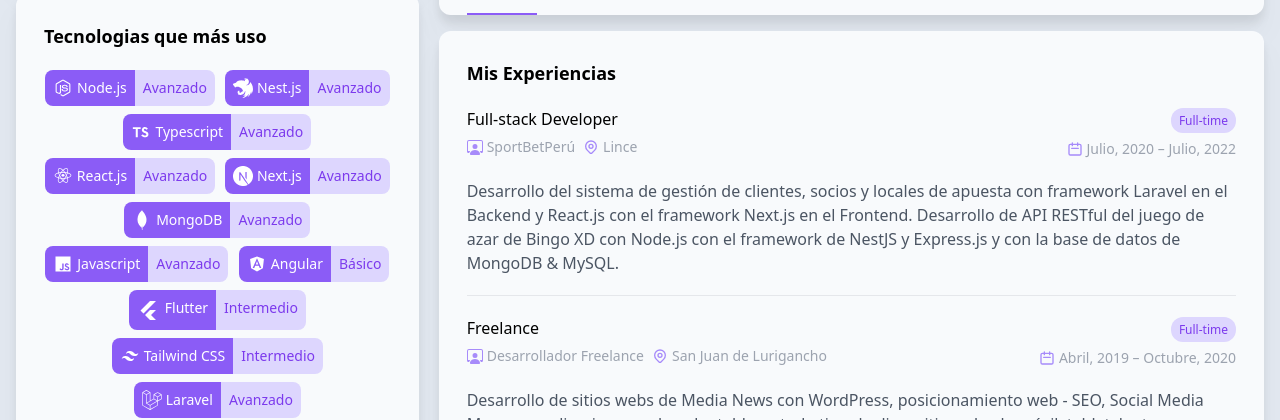
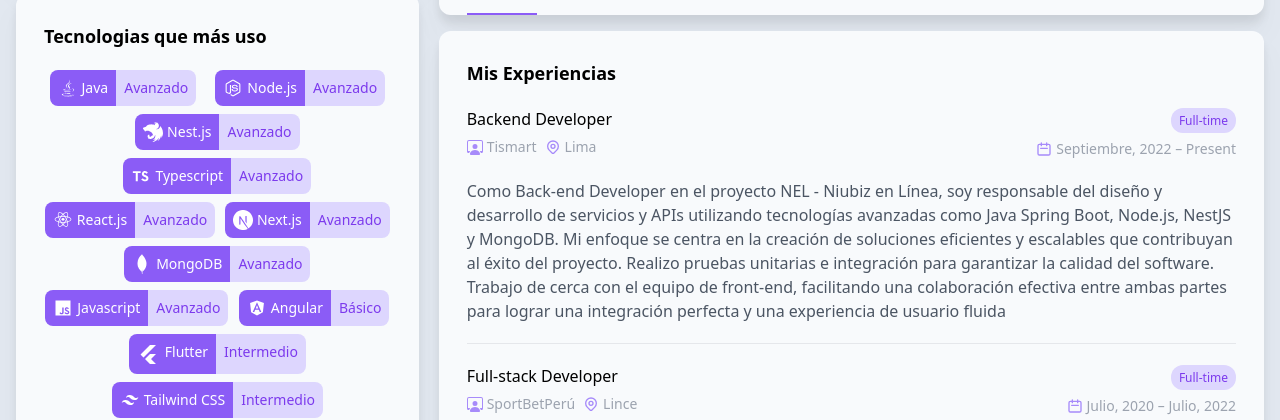
Before and after one commit to chaicopadillag/chaicopadillag.github.io, a React (Vite) app: page / in a window 1280 px wide. Shown: the part 380-800 px from the top of the page. Built offline with nearby package versions, Linux system fonts and the light colour scheme.

Commit message:
feat: add last experencies and skils

```diff
--- a/src/database/experienceDB.ts
+++ b/src/database/experienceDB.ts
@@ -1,6 +1,17 @@
 import { ExperienceType } from '../types/ExperienceType';
 
 export const experienceDB: ExperienceType[] = [
+  {
+    id: '5615f938-8787-4211-9d2d-d188fb6b0a7c',
+    position: 'Backend Developer',
+    company: 'Tismart',
+    location: 'Lima',
+    startDate: 'Septiembre, 2022',
+    endDate: 'Present',
+    description:
+      'Como Back-end Developer en el proyecto NEL - Niubiz en Línea, soy responsable del diseño y desarrollo de servicios y APIs utilizando tecnologías avanzadas como Java Spring Boot, Node.js, NestJS y MongoDB. Mi enfoque se centra en la creación de soluciones eficientes y escalables que contribuyan al éxito del proyecto. Realizo pruebas unitarias e integración para garantizar la calidad del software. Trabajo de cerca con el equipo de front-end, facilitando una colaboración efectiva entre ambas partes para lograr una integración perfecta y una experiencia de usuario fluida',
+    workingDay: 'Full-time',
+  },
   {
     id: '75d7cda0-54c7-459d-beb6-859a32a991a4',
     position: 'Full-stack Developer',
@@ -10,17 +21,6 @@
     endDate: 'Julio, 2022',
     description:
       'Desarrollo del sistema de gestión de clientes, socios y locales de apuesta con framework Laravel en el Backend y React.js con el framework Next.js en el Frontend. Desarrollo de API RESTful del juego de azar de Bingo XD con Node.js con el framework de NestJS y Express.js y con la base de datos de MongoDB & MySQL.',
-    workingDay: 'Full-time',
-  },
-  {
-    id: 'cfa4bf10-940b-4472-a34f-41136860772f',
-    position: 'Freelance',
-    company: 'Desarrollador Freelance',
-    location: 'San Juan de Lurigancho',
-    startDate: 'Abril, 2019',
-    endDate: 'Octubre, 2020',
-    description:
-      'Desarrollo de sitios webs de Media News con WordPress, posicionamiento web - SEO, Social Media Manager, aplicaciones webs adaptables a todo tipo de dispositivos desde móvil, tablet, laptop y escritorio, bien interactivas, intuitivas, amigables y fácil de uso para el usuario.',
     workingDay: 'Full-time',
   },
   {
--- a/src/database/skillsDB.ts
+++ b/src/database/skillsDB.ts
@@ -1,29 +1,35 @@
 import {
-  IconNodeJs,
-  IconReactJs,
-  IconMongoDB,
-  IconNextJS,
-  IconNestJS,
-  IconTypescript,
+  IconAngular,
+  IconBootstrap,
+  IconCsharp,
+  IconCss,
+  IconFirebase,
+  IconFlutter,
+  IconGit,
+  IconHtml,
+  IconJava,
   IconJavascript,
   IconLaravel,
+  IconMongoDB,
   IconMySql,
-  IconGit,
-  IconJava,
-  IconHtml,
-  IconCss,
+  IconNestJS,
+  IconNextJS,
+  IconNodeJs,
+  IconPython,
+  IconReactJs,
   IconTailwindCss,
-  IconBootstrap,
-  IconFirebase,
+  IconTypescript,
   IconWordPress,
-  IconAngular,
-  IconCsharp,
-  IconPython,
-  IconFlutter,
 } from '../assets/svg';
 import { SkillType } from '../types/SkillsType';
 
 export const skillDB: SkillType[] = [
+  {
+    id: '60628367-63c1-492c-90b4-95a36caf1e36',
+    name: 'Java',
+    level: 'Avanzado',
+    Icon: IconJava,
+  },
   {
     id: '75d7cda0-54c7-459d-beb6-859a32a991a4',
     name: 'Node.js',
```
